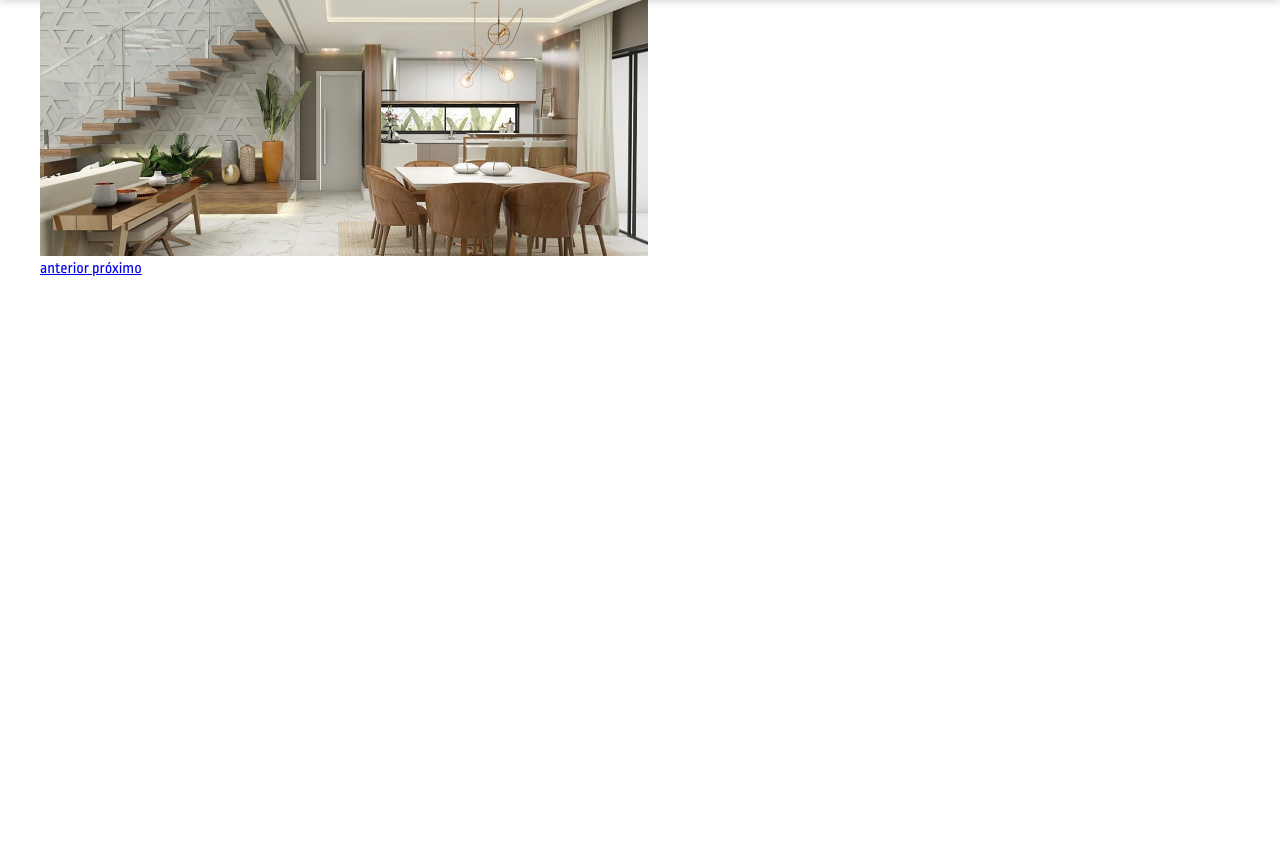
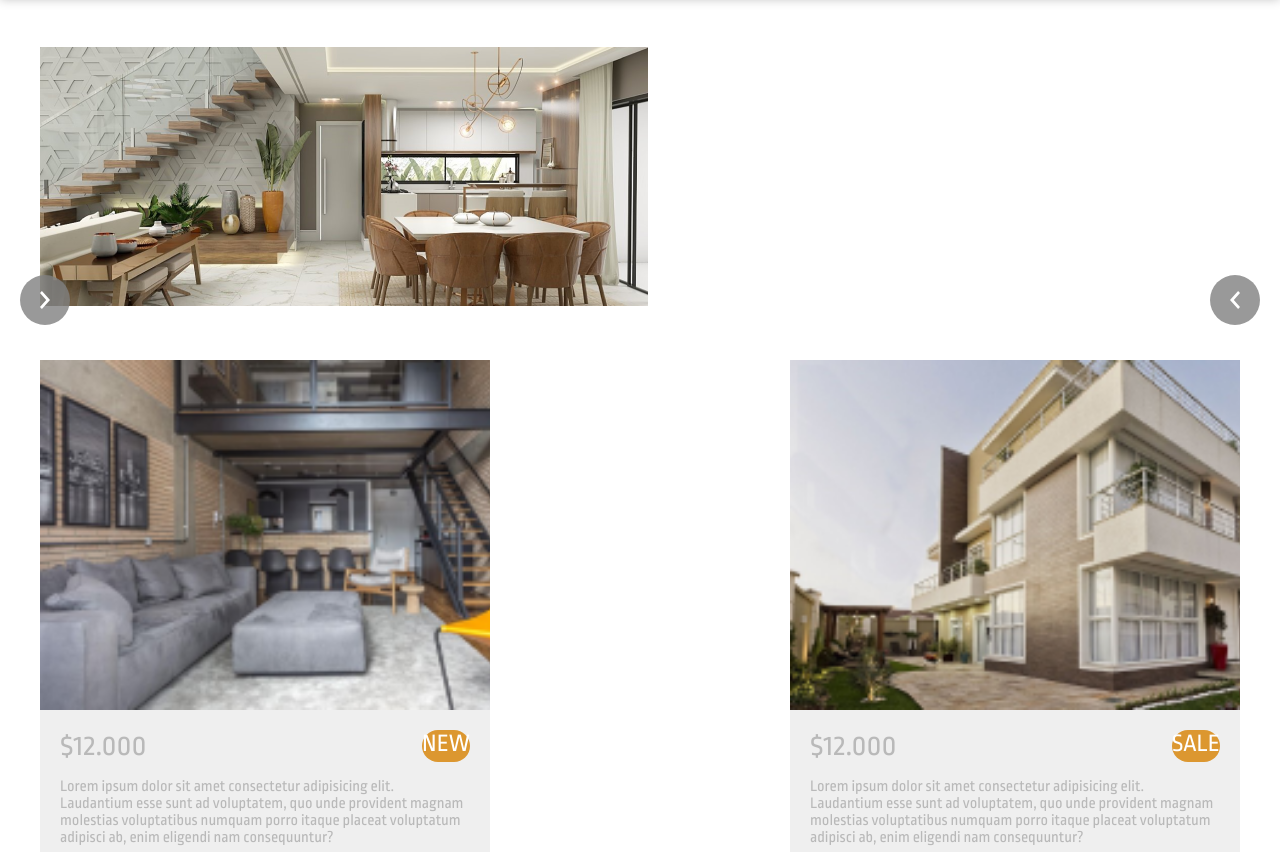
Before and after one commit to LarissaSNascimento/Lovt, a plain HTML site: page index.html in a window 1280 px wide. Shown: the part 100-952 px from the top of the page. Before the commit the page ends 800 px from the top, so only its background shows below. Drawn offline with Linux system fonts and the light colour scheme.

Commit message:
corrigindo responsividade

```diff
--- a/css/style.css
+++ b/css/style.css
@@ -42,3 +42,134 @@ header .logo h2{
 main section.banner .carrossel img{
     width: 100%;
 }
+
+main.section.banner .container{
+position:relative;
+}
+
+main section.banner .container .setas{
+    position: absolute;
+    top: 0;
+    left:0;
+    width:100%;
+    height: 100%;
+    display: flex;
+    justify-content: space-between; /*alinhamento horizontal */
+    align-items:center; /*alinhamento vertical*/
+
+}
+
+main section.banner .container .setas a {
+    width:50px;
+    height:50px;
+    border-radius: 50px;
+    background-color:rgba(128,128,128,0.8);
+    display:flex;
+    justify-content: center;
+    align-items: center;
+    margin:20px;
+}
+
+main section.banner{
+    padding:50px 0;
+
+}
+main section.projects .container{
+    display: flex;
+    justify-content: space-between;
+    align-items:center;
+}
+
+main section.projects .container article {
+    width:450px;
+    max-width: 100%;
+    background-color: #EEEE;
+    color: #8888;
+}
+
+main section.projects .container article .thumb{
+    width: 100%;
+    height: 350px;
+    background-repeat: no-repeat;
+    background-size: cover;
+}
+
+main section.projects .container article .info{
+    padding: 20px;
+
+}
+
+main section.projects .container article .info .price-tag{
+display: flex;
+justify-content: space-between;
+}
+
+main section.projects .container article .info .price{
+font-size: 30px;
+margin: 0;
+}
+
+main section.projects .container article .info .tag{
+    padding: 5px 10 px;
+    background-color: gray;
+    color:#fff;
+    margin:0;
+    border-radius: 25px;
+    font-size: 25px;
+}
+
+main section.projects .container article .info .tag-new{
+    background-color: #51D275;
+}
+main section.projects .container article .info .tag-new{
+    background-color: #DC9730;
+}
+
+
+main section.projects .container article .info .tag-sale{
+    background-color: #DC9730;
+}
+
+
+footer {
+    background-color: #333333;
+    color:#ffffff;
+    padding: 50px;
+    display:flex;
+    justify-content: space-around;
+}
+
+footer a:any-Link{
+    color:#ffffff;
+}
+
+footer iframe {
+    width:400px;
+    height:350px;
+    max-width: 100%;
+
+}
+
+@media(max-width:900px){
+    .container{
+        padding: 0 40px;
+    }
+    main section.projects .container{
+        justify-content: center;
+        flex-wrap: wrap;
+    }
+main section.projects .container article{
+    margin:20px 0;
+}
+@media(max-width:740px){
+    footer{
+        flex-wrap:wrap;
+        flex-direction: column;
+        align-items:center;
+    }
+}
+
+
+
+
+}
--- a/index.html
+++ b/index.html
@@ -29,20 +29,67 @@
 
             <div class="setas">
                 <a href="#" class="left" title="anterior">
-                    anterior
+
+                    <img src="img/seta1.svg" alt="Anterior">
                 </a>
                 <a href="#" class="right" title="próximo">
-                    próximo
+                <img src="img/seta2.svg" alt="Próximo">
                 </a>
             </div>
-        </section>
+        </div>
+    </section>
 
-        <section class="projects"></section>
+    <section class="projects">
+        <div class="container">
+            <article>
+                <div class="thumb" style="background-image: url('img/project-1.png');"></div>
+                <div class="info">
+                    <div class="price-tag">
+                        <p class="price">$12.000</p>
+                        <p class="tag tag-new">NEW</p>
+                    </div>
+                    <p>Lorem ipsum dolor sit amet consectetur adipisicing elit. Laudantium esse sunt ad voluptatem,
+                        quo unde provident magnam molestias voluptatibus numquam porro itaque placeat voluptatum
+                        adipisci ab, enim eligendi nam consequuntur?</p>
+                </div>
+            </article>
+            <article>
+                <div class="thumb" style="background-image: url('img/project-2.png');"></div>
+                <div class="info">
+                    <div class="price-tag">
+                        <p class="price">$12.000</p>
+                        <p class="tag tag-sale">SALE</p>
+                    </div>
+                    <p>Lorem ipsum dolor sit amet consectetur adipisicing elit. Laudantium esse sunt ad voluptatem,
+                        quo unde provident magnam molestias voluptatibus numquam porro itaque placeat voluptatum
+                        adipisci ab, enim eligendi nam consequuntur?</p>
+                </div>
+            </article>
+        </div>
+    </section>
 
-        <section class="styles"></section>
-    </main>
+    <section class="styles"></section>
+</main>
     <footer>
+<div class="mapa">
+    <iframe src="https://www.google.com/maps/embed?pb=!1m18!1m12!1m3!1d3657.98858461134!2d-46.77459098518926!3d-23.532912984696996!2m3!1f0!2f0!3f0!3m2!1i1024!2i768!4f13.1!3m3!1m2!1s0x94ce50ab7feb4519%3A0x739f0ddb0439cf94!2sDigital%20House%20Brasil!5e0!3m2!1spt-BR!2sbr!4v1620687046945!5m2!1spt-BR!2sbr"
+    width="600" height="450" style="border:0;" allowfullscreen="" loading="lazy"></iframe>
+</div>
+<div class="informacoes">
+    <p>LOVT - You love, your loft!</p>
 
+    <p>Broad St,
+    Newark, NJ 07102 - USA</p>
+
+    <p>
+        <a href="tel:1973854555548">+1 (973) 854-555-548</a>
+        <a target="_blank"
+         href="https://api.whatsapp.com/send?phone=551973854555548&text=Ol%C3%A1%2C%20gostaria
+        %20de%20um%20or%C3%A7amento!">(WhatsApp)</a>
+    </p>
+
+   <p><a href="mailto:contact@lovtrealstate.com">contact@lovtrealstate.com</a></p>
+</div>
     </footer>
 </body>
 
```
Also changed, not shown: img/Vector (1).svg (deleted), img/Vector (2).svg (deleted), img/Vector.svg (deleted), img/dois.png (deleted), img/project-1.png (added), img/project-2.png (added), img/seta1.svg (added), img/seta2.svg (added), img/um.png (deleted).
